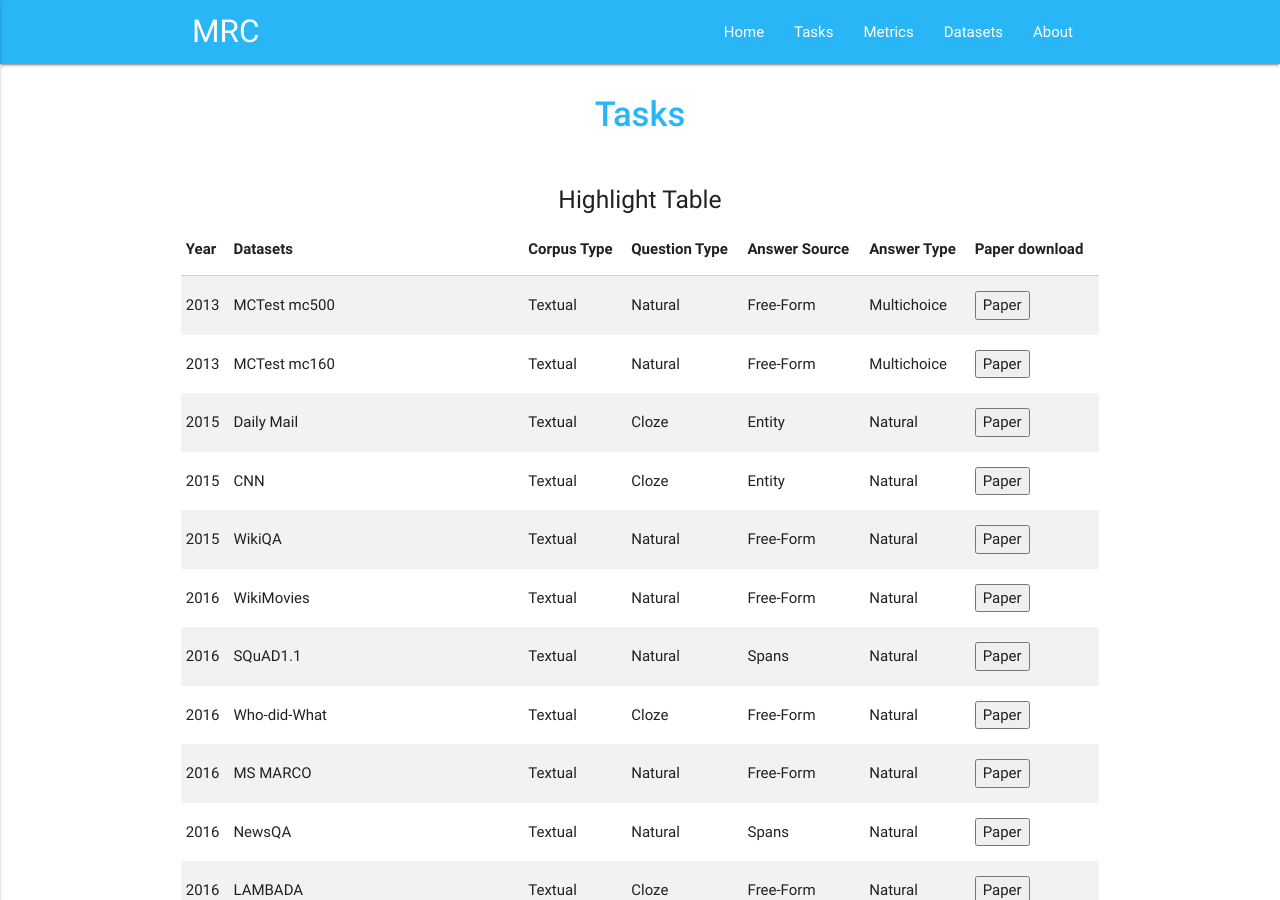
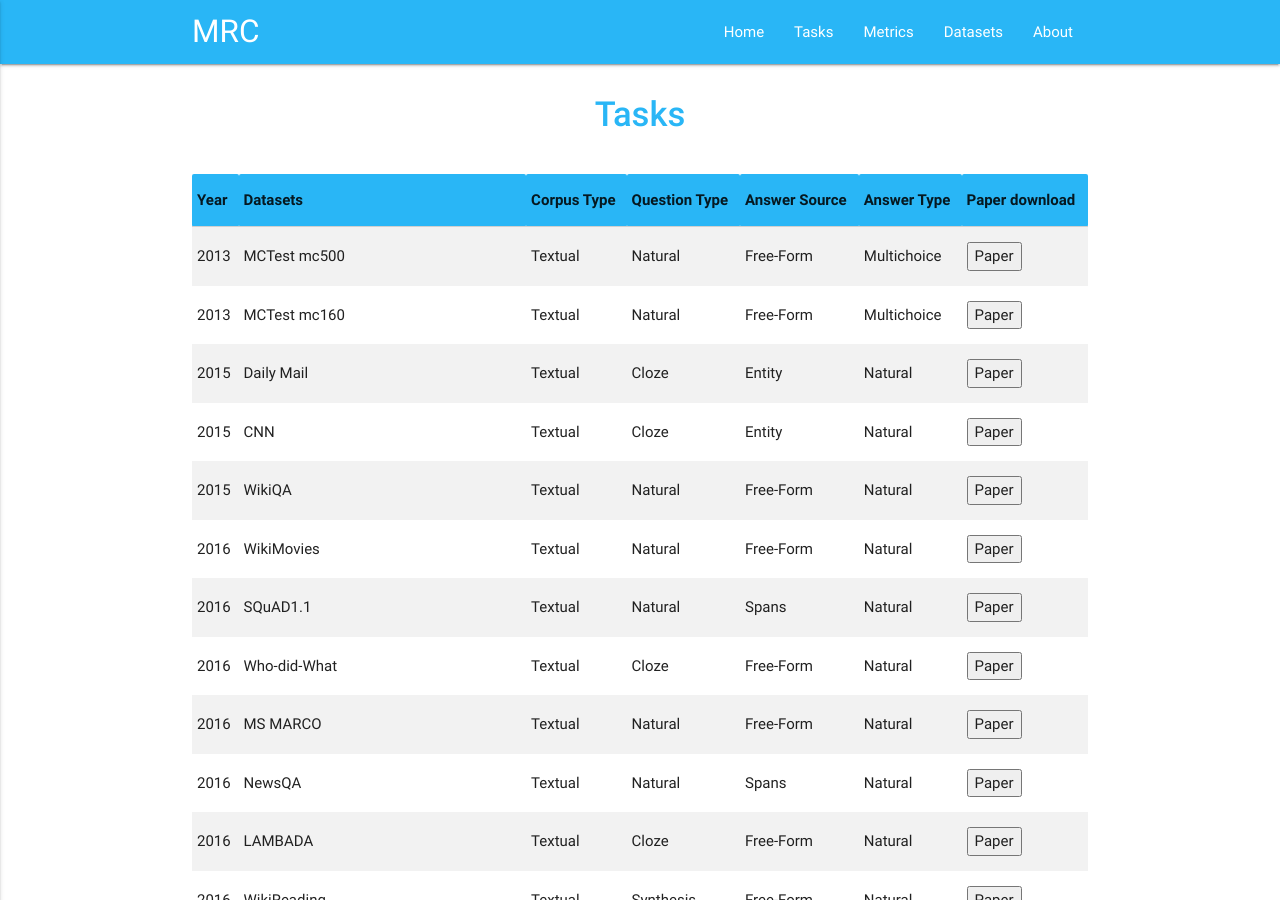
Before and after one commit to MRC-Datasets/MRC-Datasets.github.io, a Jekyll site: the page built from example1.md, in a window 1280 px wide and 900 px high. Built offline with Jekyll 4.4.1, drawn with Linux system fonts in a browser that asks for light colours.

Commit message:
Update example1.md

```diff
--- a/example1.md
+++ b/example1.md
@@ -6,11 +6,11 @@ permalink: /Tasks/
 <h1 class="page-title">{{ page.title | escape }}</h1>
 
  <div class="section"   align="center" >
-     <h5>Highlight Table</h5>
      <div class="row"  >
+	    <div class="col s12">
           <table align="center"  class="striped">
                <thead>
-                 <tr>
+                 <tr bgcolor="#29b6f6">
         <th>Year</th>
         <th>Datasets</th>
         <th>Corpus Type</th>
@@ -529,3 +529,4 @@ permalink: /Tasks/
             </table>
           </div>
     </div>
+    </div>
```
